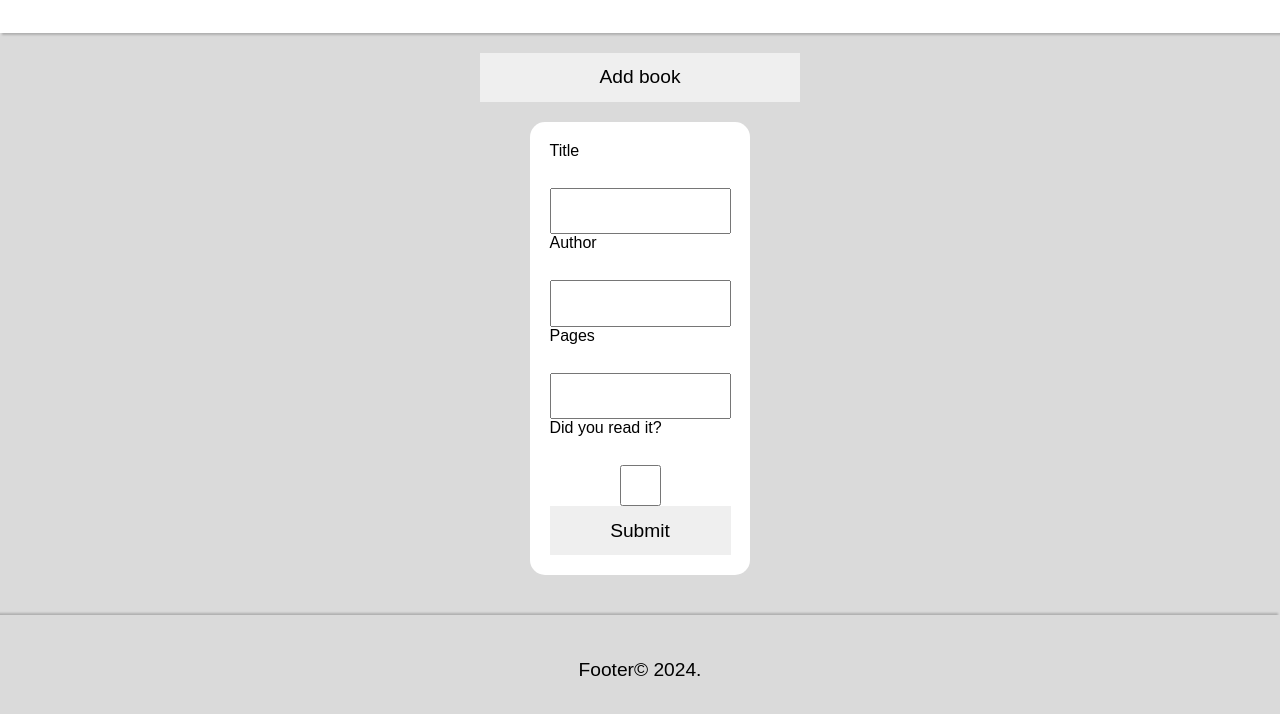
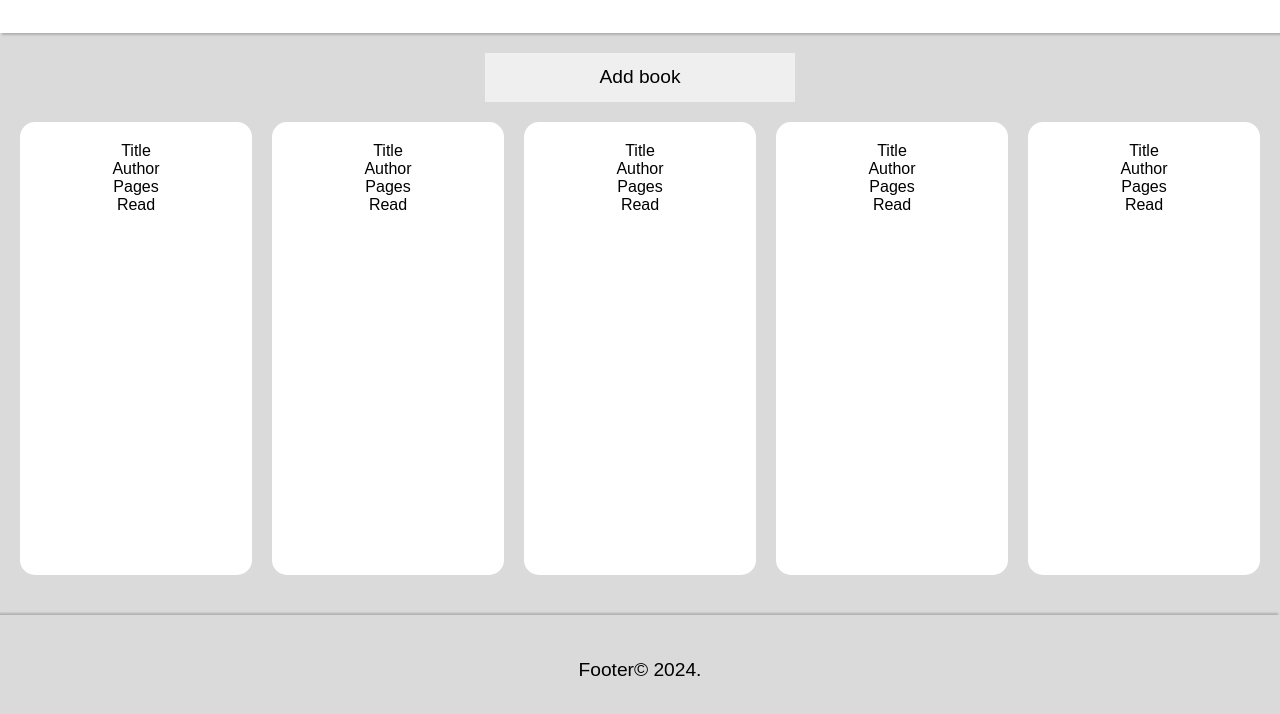
Before and after one commit to NoeRGuerra/simple-library, a plain HTML site: page index.html in a window 1280 px wide. Shown: the part 76-790 px from the top of the page. Drawn offline with Linux system fonts and the light colour scheme.

Commit message:
Add style for book cards and overlay for submission form

```diff
--- a/index.html
+++ b/index.html
@@ -26,6 +26,38 @@
                 <input type="checkbox" id="read">
                 <button>Submit</button>
             </form>
+            <div class="books-container">
+                <div class="book card">
+                    <p>Title</p>
+                    <p>Author</p>
+                    <p>Pages</p>
+                    <p>Read</p>
+                </div>
+                <div class="book card">
+                    <p>Title</p>
+                    <p>Author</p>
+                    <p>Pages</p>
+                    <p>Read</p>
+                </div>
+                <div class="book card">
+                    <p>Title</p>
+                    <p>Author</p>
+                    <p>Pages</p>
+                    <p>Read</p>
+                </div>
+                <div class="book card">
+                    <p>Title</p>
+                    <p>Author</p>
+                    <p>Pages</p>
+                    <p>Read</p>
+                </div>
+                <div class="book card">
+                    <p>Title</p>
+                    <p>Author</p>
+                    <p>Pages</p>
+                    <p>Read</p>
+                </div>
+            </div>
         </div>
     </main>
     <footer>
--- a/style.css
+++ b/style.css
@@ -32,6 +32,7 @@ main {
     display: grid;
     grid-template-rows: 1fr 10fr;
     justify-items: center;
+    padding: 0 20px;
 }
 
 body {
@@ -51,13 +52,20 @@ button:hover {
 
 .books {
     display: grid;
-    grid-template-columns: 1fr 1fr 1fr;
     padding: 20px;
-    grid-auto-flow: column;
+    width: 100%;
+}
+
+.books-container {
+    display: grid;
+    grid-template-columns: repeat(auto-fill, minmax(200px, 1fr));
+    width: 100%;
+    height: 100%;
+    gap: 20px;
 }
 
 .book-input {
-    display: grid;
+    display: none;
     grid-column: 1 / 4;
 }
 
@@ -69,6 +77,9 @@ button:hover {
     background-color: white;
     padding: 20px;
     border-radius: 15px;
+    max-width: 200px;
+    text-align: center;
+    min-height: 150px;
 }
 
 footer {
```
